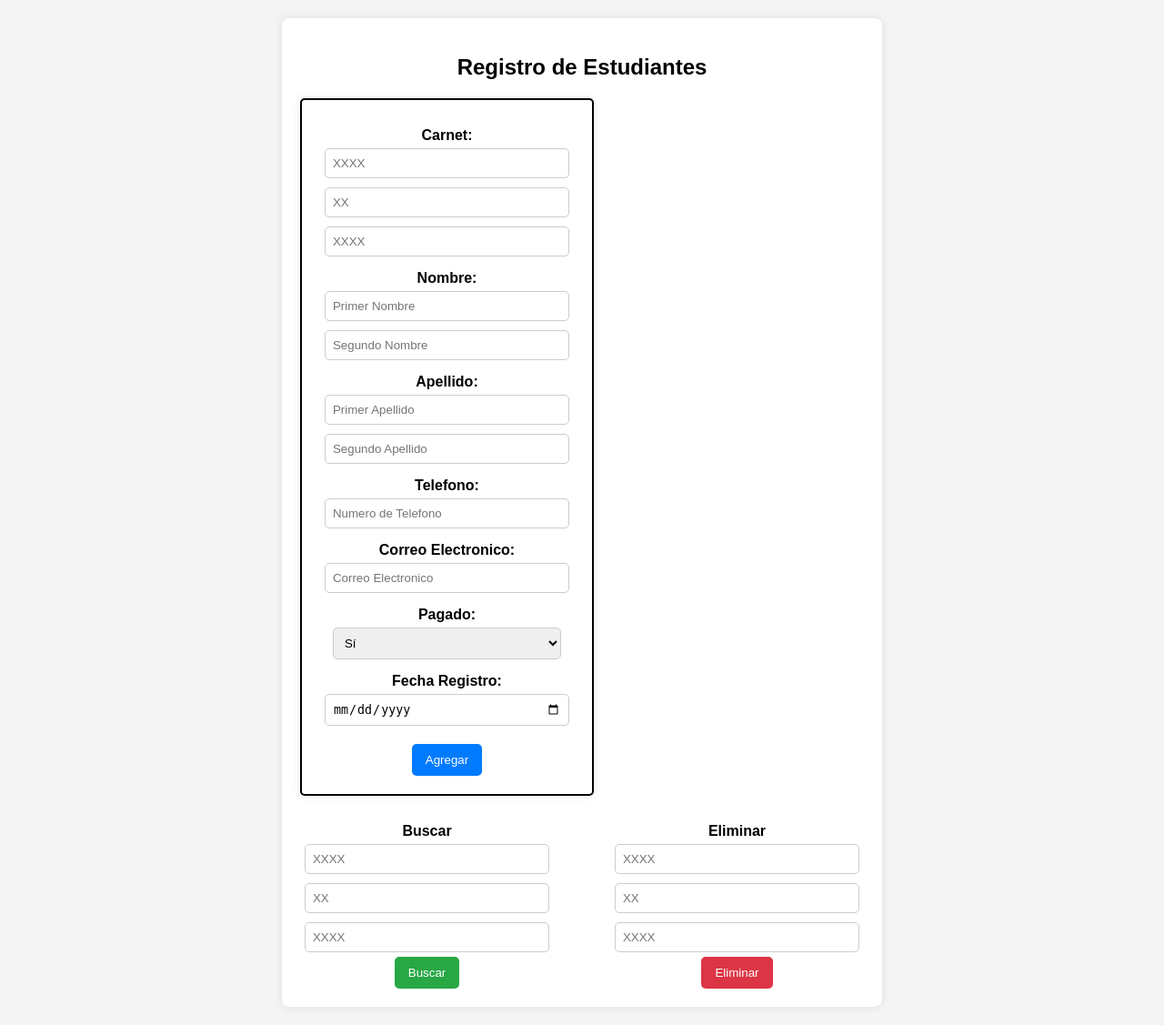
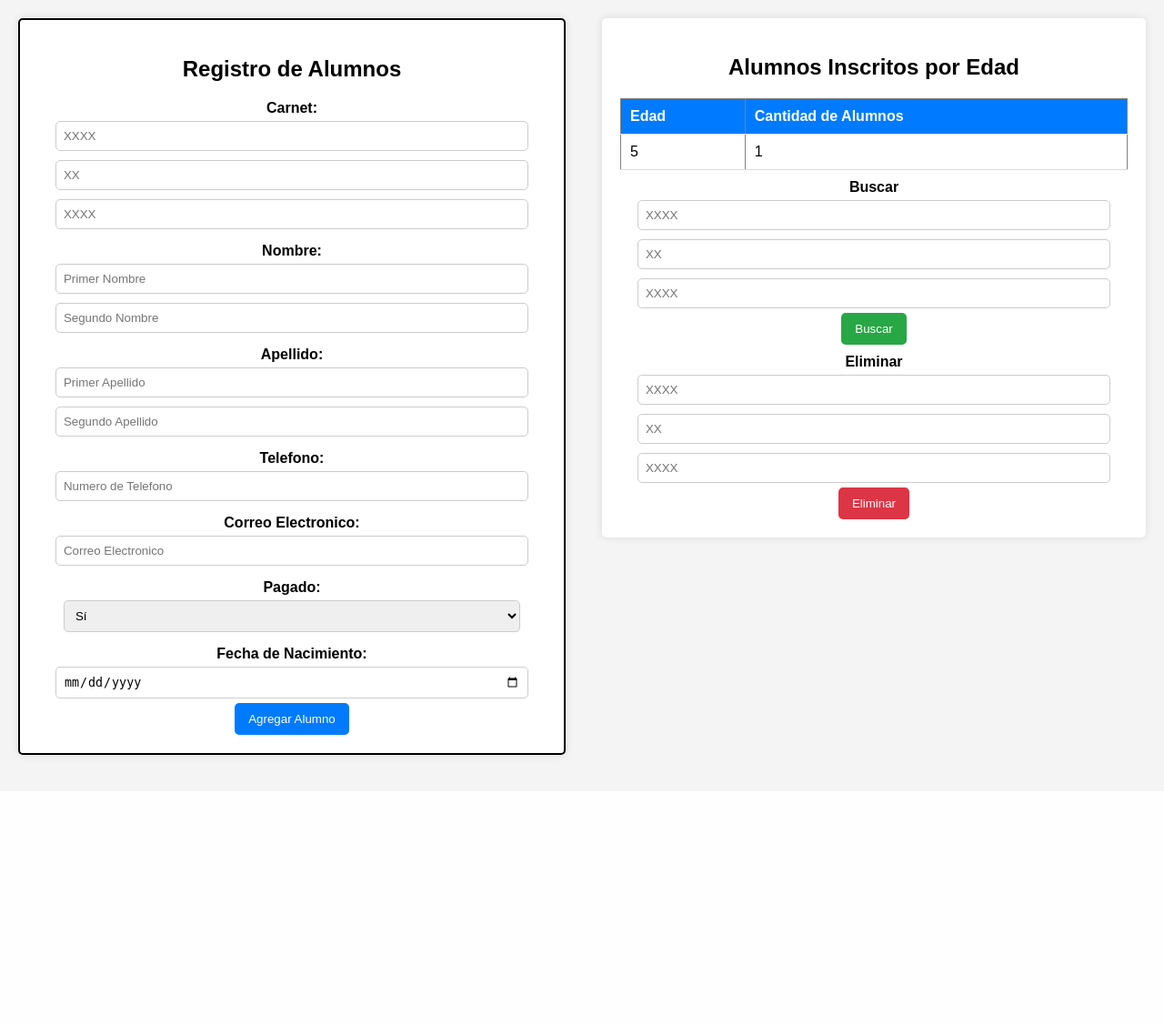
Before and after one commit to Wilmer-abc/ingenieria, a Flask app: page / in a window 1280 px wide. Shown: the whole page at 91% size. After the commit the page ends 836 px from the top, so only its background shows below. Run offline with Flask 3, Linux system fonts and the light colour scheme; tables that the repository leaves empty or names only in its code hold one stand-in row (values such as "Sample post").

Commit message:
CRUD para insertar datos de los alumnos y mostrar la tabla de alumnos inscritos por edad

```diff
--- a/RegistroAlumnos/templates/index.html
+++ b/RegistroAlumnos/templates/index.html
@@ -2,10 +2,8 @@
 <html lang="es">
 <head>
     <meta charset="UTF-8">
-    <meta name="viewport" content="width=device-width, initial-scale=1.0">
-    <title>Registro de Estudiantes</title>
+    <title>Registro de Alumnos</title>
     <link rel="stylesheet" href="{{ url_for('static', filename='style.css') }}">
-
 </head>
 
 {% with mensajes = get_flashed_messages() %}
@@ -18,20 +16,18 @@
   {% endif %}
 {% endwith %}
 
+<body>
+    <div class="contenedor">
 
-<body>
-
-    <div class="container">
-        <h2 class="titulo">Registro de Estudiantes</h2>
-
+        <!-- Formulario de Registro -->
         <div class="formulario">
-            <form action="/agregar" method="POST">
-                <label for="carnet">Carnet:</label>
-                <div class="carnet-container">
-                    <input type="text" name="carnet1" required pattern="\d{4}" placeholder="XXXX">
+            <h2>Registro de Alumnos</h2>
+            <form action="{{ url_for('agregar') }}" method="post">
+                <label for="carnet1">Carnet:</label>
+                <input type="text" name="carnet1" required pattern="\d{4}" placeholder="XXXX">
                     <input type="text" name="carnet2" required pattern="\d{2}" placeholder="XX">
                     <input type="text" name="carnet3" required pattern="\d{4}" placeholder="XXXX">
-                </div>
+
                 <!-- Nombre -->
                 <label>Nombre:</label>
                 <input type="text" name="PrimerNombre" placeholder="Primer Nombre" required>
@@ -52,18 +48,35 @@
                     <option value="Sí">Sí</option>
                     <option value="No">No</option>
                 </select>
-                <!--fecha registro -->
-                <label>Fecha Registro:</label>
-                <input type="date" name="fecha">
-                <!--boton guardar-->
-                <div class="btn-container">
-                    <button type="submit" class="btn btn-agregar">Agregar</button>
-                </div>
+
+                <label for="fecha_nacimiento">Fecha de Nacimiento:</label>
+                <input type="date" name="FechaNacimiento" required>
+
+                <button type="submit">Agregar Alumno</button>
             </form>
         </div>
 
-        <!--campos y botonde buscar -->
-        <div class="acciones">
+        <!-- Estadísticas de Edad -->
+        <div class="estadisticas">
+            <h2>Alumnos Inscritos por Edad</h2>
+            <table border="1">
+                <thead>
+                    <tr>
+                        <th>Edad</th>
+                        <th>Cantidad de Alumnos</th>
+                    </tr>
+                </thead>
+                <tbody>
+                    {% for edad, cantidad in estadisticas %}
+                    <tr>
+                        <td>{{ edad }}</td>
+                        <td>{{ cantidad }}</td>
+                    </tr>
+                    {% endfor %}
+                </tbody>
+            </table>
+
+            <!--campos y boton de buscar -->
             <form action="/buscar" method="POST">
                 <label>Buscar</label>
                 <div class="carnet-container">
@@ -86,6 +99,5 @@
             </form>
         </div>
     </div>
-
 </body>
 </html>
```
